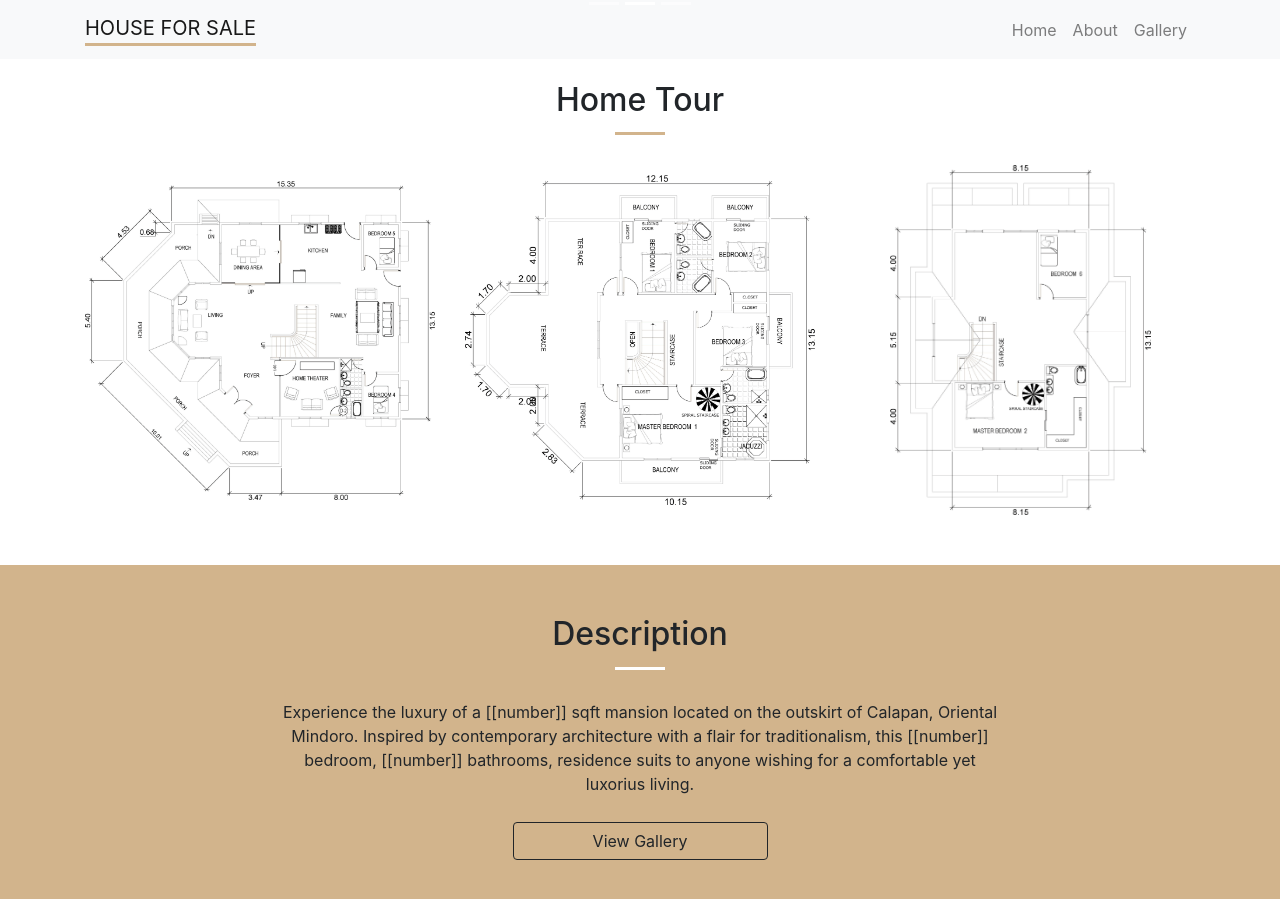
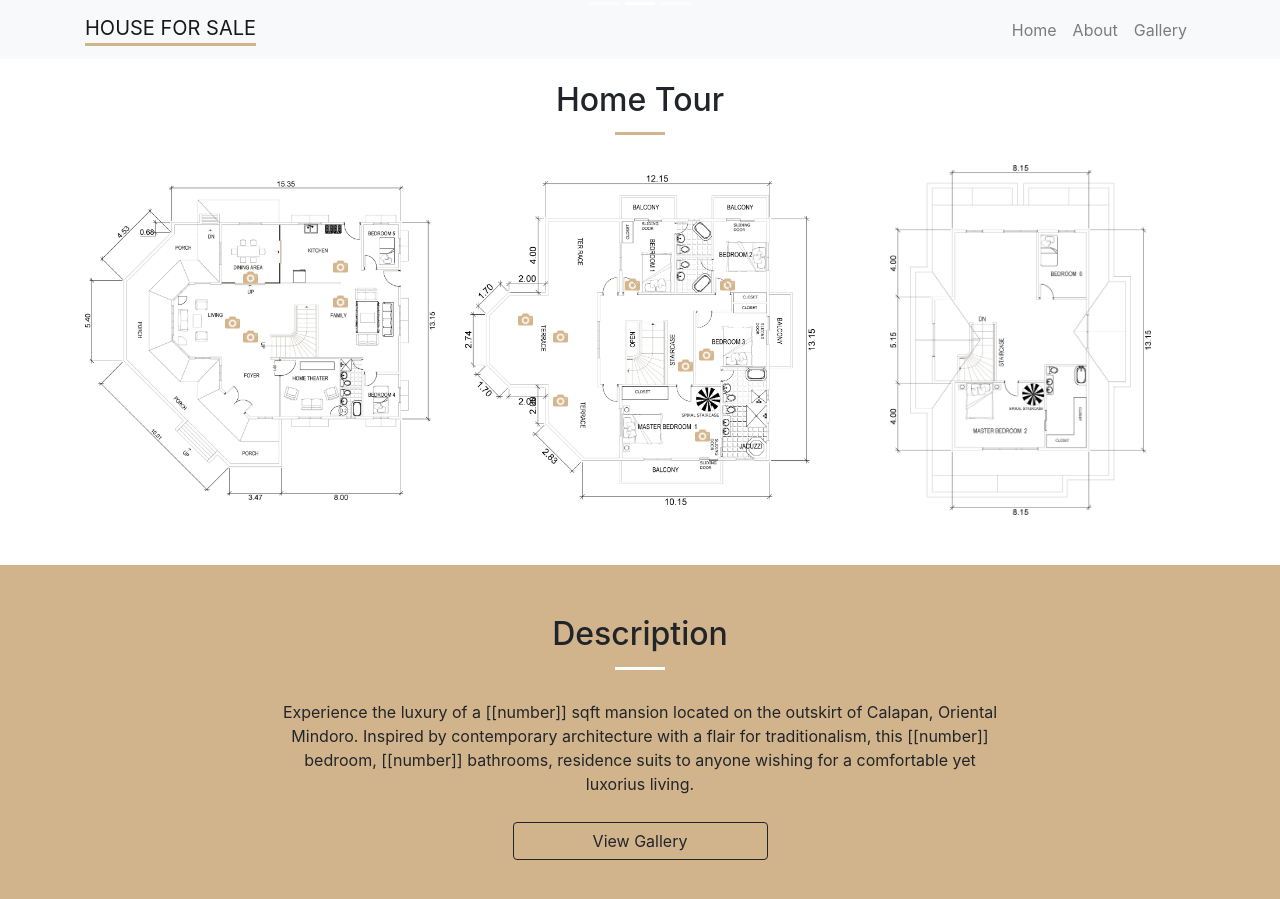
Before and after one commit to carlcastello/john-static-website, a Jekyll site: the page built from index.html, in a window 1280 px wide and 900 px high, scrolled down 869 px. Built offline with Jekyll 4.4.1, drawn with Linux system fonts in a browser that asks for light colours; comment, search, counter and statistics services are not loaded.

Commit message:
Finished camera gallery image

```diff
--- a/assets/sass/john-static-website/_misc.scss
+++ b/assets/sass/john-static-website/_misc.scss
@@ -1,7 +1,257 @@
+body {
+  overflow-x: hidden;
+}
+
 .blueprint-image {
   width: 100%;
   height: 350px;
   background-position: center;
   background-size: contain;
   background-repeat: no-repeat;
+  position: relative;
 }
+
+// Ground floor camera image
+.blueprint-camera-image-container {
+  position: absolute;
+
+  .blueprint-camera-image {
+    width: 15px;
+    height: 15px;
+  }
+
+  &#living-room {
+    top: 41%;
+    left: 40%;
+  }
+
+  &#family-room {
+    right: 25%;
+    top: 35%;
+  }
+
+  &#staircase {
+    left: 45%;
+    top: 45%;
+  }
+
+  &#kitchen {
+    right: 25%;
+    top: 25%;
+  }
+
+  &#dining-room {
+    left: 45%;
+    top: 28%;
+  }
+}
+
+// Second floor camera image
+.blueprint-camera-image-container {
+  position: absolute;
+
+  &#master-bedroom {
+    bottom: 20%;
+    right: 30%;
+  }
+
+  &#bedroom-one {
+    right: 50%;
+    top: 30%;
+  }
+
+  &#bedroom-two {
+    right: 23%;
+    top: 30%;
+  }
+
+  &#bedroom-three {
+    right: 29%;
+    top: 50%;
+  }
+
+  &#terrace-one {
+    top: 40%;
+    left: 15%;
+  }
+
+  &#terrace-two {
+    top: 45%;
+    left: 25%;
+  }
+
+  &#terrace-three {
+    bottom: 30%;
+    left: 25%;
+  }
+
+  &#hallway {
+    bottom: 40%;
+    right: 35%;
+  }
+}
+
+
+
+@include media-breakpoint-only(md) {
+  // Ground Floor camera image
+  .blueprint-camera-image-container {
+    &#living-room {
+      left: 45%;
+      top: 40%;
+    }
+
+    &#family-room {
+      right: 37%;
+      top: 32%;
+    }
+
+    &#staircase {
+      left: 48%;
+    }
+
+    &#kitchen {
+      right: 36%;
+    }
+
+    &#dining-room {
+      left: 47%;
+      top: 25%;
+    }
+  }
+
+  // Second floor camera image
+  .blueprint-camera-image-container {
+    &#master-bedroom {
+      right: 40%;
+    }
+
+    &#bedroom-two {
+      right: 36%;
+    }
+
+    &#bedroom-three {
+      right: 38%;
+    }
+
+    &#terrace-one {
+      left: 30%;
+    }
+
+    &#terrace-two {
+      left: 38%;
+    }
+
+    &#terrace-three {
+      left: 38%;
+    }
+
+    &#hallway {
+      right: 42%;
+    }
+  }
+}
+
+@include media-breakpoint-between(xs, sm) {
+  .blueprint-camera-image-container {
+    &#family-room {
+      right: 33%;
+      top: 32%;
+    }
+
+    &#kitchen {
+      right: 30%;
+    }
+
+    &#dining-room {
+      left: 47%;
+      top: 26%;
+    }
+  }
+
+  // Second floor camera image
+  .blueprint-camera-image-container {
+    &#master-bedroom {
+      right: 37%;
+    }
+
+    &#bedroom-two {
+      right: 31%;
+    }
+
+    &#bedroom-three {
+      right: 34%;
+    }
+
+    &#terrace-one {
+      left: 26%;
+    }
+
+    &#terrace-two {
+      left: 34%;
+    }
+
+    &#terrace-three {
+      left: 34%;
+    }
+
+    &#hallway {
+      right: 40%;
+    }
+  }
+}
+
+// @include media-breakpoint-only(xs) {
+//   // Ground Floor camera image
+//   .blueprint-camera-image-container {
+
+//     &#family-room {
+//       right: 33%;
+//       top: 32%;
+//     }
+
+//     &#staircase {
+//       left: 48%;
+//     }
+
+//     &#kitchen {
+//       right: 36%;
+//     }
+
+//     &#dining-room {
+//       left: 47%;
+//       top: 25%;
+//     }
+//   }
+
+//   // Second floor camera image
+//   .blueprint-camera-image-container {
+//     &#master-bedroom {
+//       right: 40%;
+//     }
+
+//     &#bedroom-two {
+//       right: 36%;
+//     }
+
+//     &#bedroom-three {
+//       right: 38%;
+//     }
+
+//     &#terrace-one {
+//       left: 30%;
+//     }
+
+//     &#terrace-two {
+//       left: 38%;
+//     }
+
+//     &#terrace-three {
+//       left: 38%;
+//     }
+
+//     &#hallway {
+//       right: 42%;
+//     }
+//   }
+// }
--- a/index.html
+++ b/index.html
@@ -16,10 +16,20 @@ layout: base
     <div class="row">
       <div class="col-lg-4">
         <div class="blueprint-image" style="background-image: url('{{ 'assets/images/tour/ground_floor.png' | relative_url }}')">
+          {% for photo in site.data.ground_floor_gallery %}
+            <a class="blueprint-camera-image-container" id="{{photo.image_id}}" href="{{photo.image_url}}" data-toggle="lightbox">
+              <img class="blueprint-camera-image" src="{{ 'assets/images/icons/camera.png' }}" />
+            </a>
+          {% endfor %}
         </div>
       </div>
       <div class="col-lg-4">
         <div class="blueprint-image" style="background-image: url('{{ 'assets/images/tour/second_floor.png' | relative_url }}')">
+          {% for photo in site.data.second_floor_gallery %}
+            <a class="blueprint-camera-image-container" id="{{photo.image_id}}" href="{{photo.image_url}}" data-toggle="lightbox">
+              <img class="blueprint-camera-image" src="{{ 'assets/images/icons/camera.png' }}" />
+            </a>
+          {% endfor %}
         </div>
       </div>
       <div class="col-lg-4">
```
Also changed, not shown: _data/ground_floor_gallery.yml (+6 -1 lines), _data/second_floor_gallery.yml (+16 -8 lines), content/gallery.html (+0 -7 lines), assets/images/icons/camera.png (added).
